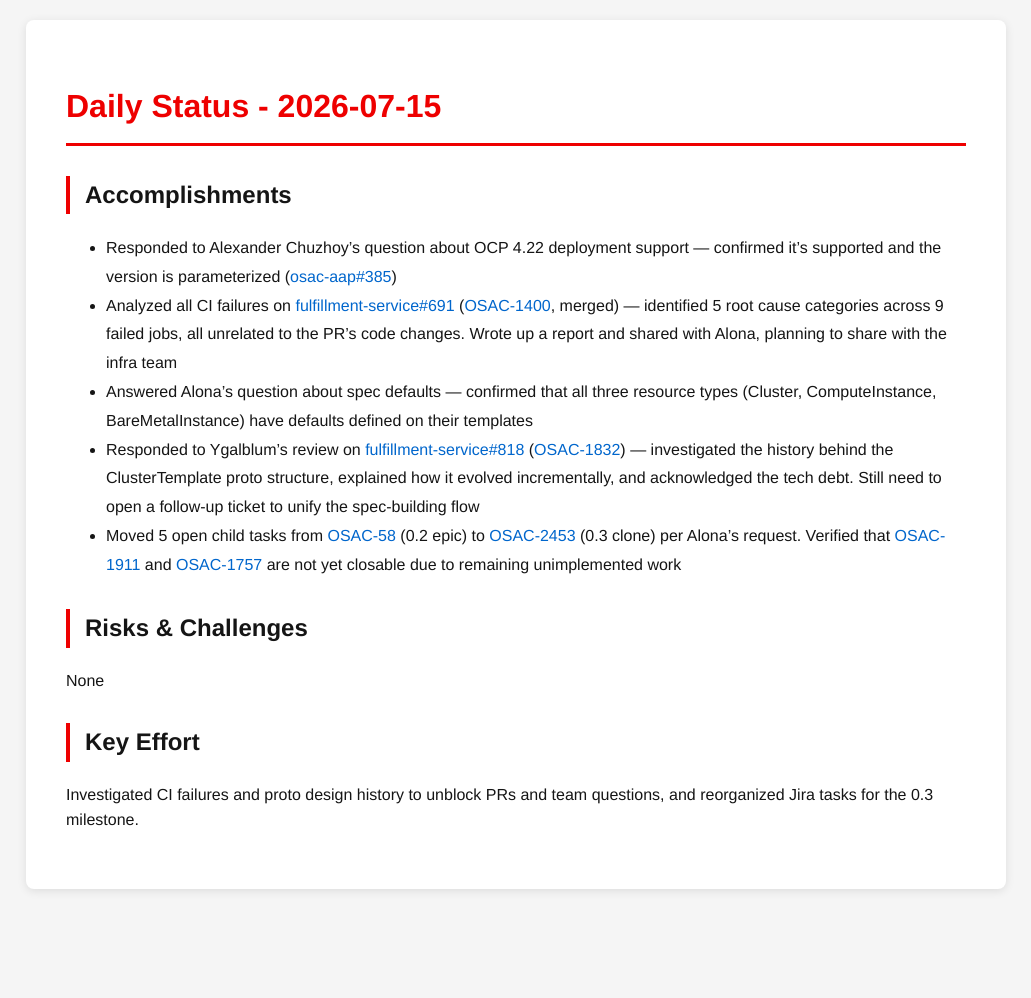
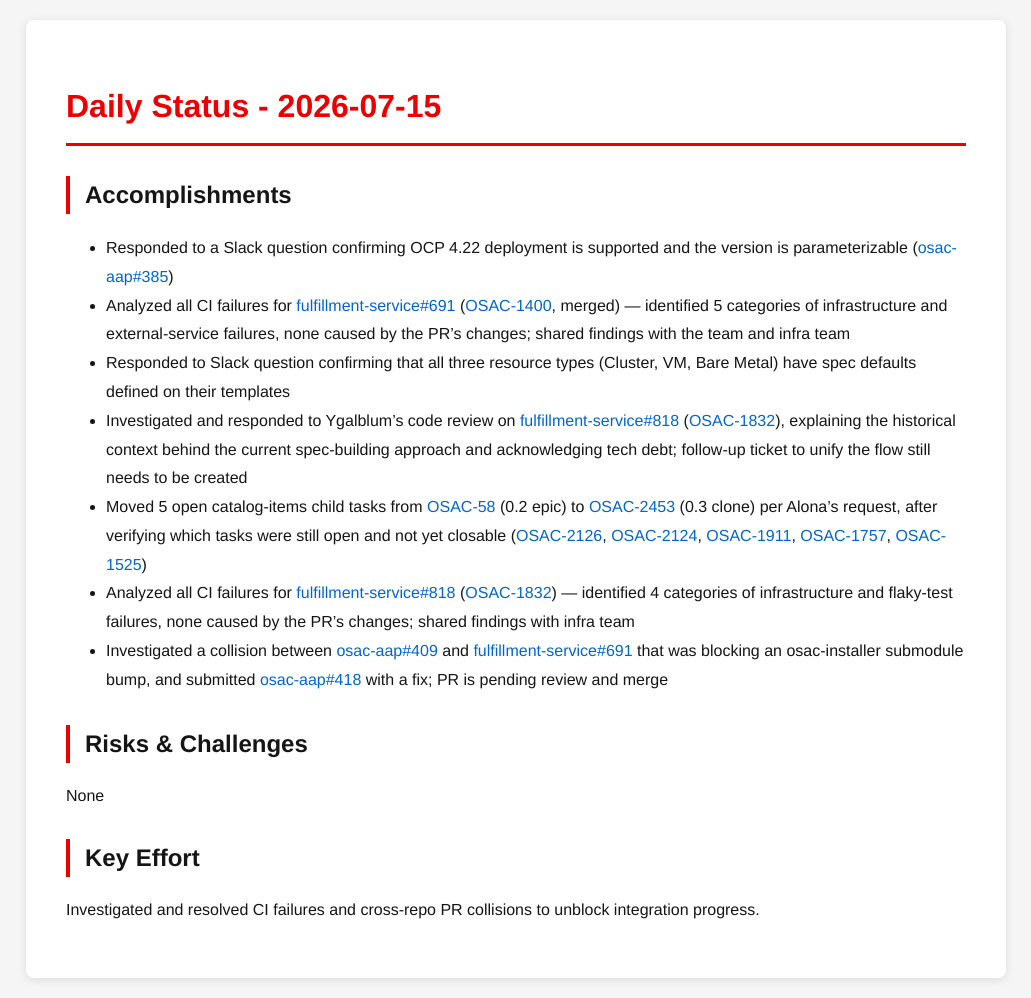
Before and after one commit to tzvatot/daily-status, a Jekyll site: the page built from 2026-07-15.md, in a window 1280 px wide. Shown: the whole page, without its empty margins (124-1155 px from the left). Built offline with Jekyll 4.4.1, drawn with Linux system fonts in a browser that asks for light colours; before the commit the page ends 909 px from its top, so only the background shows below that.

Commit message:
Daily status update - 2026-07-15

```diff
--- a/2026-07-15.md
+++ b/2026-07-15.md
@@ -7,14 +7,16 @@
 # Daily Status - 2026-07-15
 
 ## Accomplishments
-- Responded to Alexander Chuzhoy's question about OCP 4.22 deployment support — confirmed it's supported and the version is parameterized ([osac-aap#385](https://github.com/osac-project/osac-aap/pull/385))
-- Analyzed all CI failures on [fulfillment-service#691](https://github.com/osac-project/fulfillment-service/pull/691) ([OSAC-1400](https://redhat.atlassian.net/browse/OSAC-1400), merged) — identified 5 root cause categories across 9 failed jobs, all unrelated to the PR's code changes. Wrote up a report and shared with Alona, planning to share with the infra team
-- Answered Alona's question about spec defaults — confirmed that all three resource types (Cluster, ComputeInstance, BareMetalInstance) have defaults defined on their templates
-- Responded to Ygalblum's review on [fulfillment-service#818](https://github.com/osac-project/fulfillment-service/pull/818) ([OSAC-1832](https://redhat.atlassian.net/browse/OSAC-1832)) — investigated the history behind the ClusterTemplate proto structure, explained how it evolved incrementally, and acknowledged the tech debt. Still need to open a follow-up ticket to unify the spec-building flow
-- Moved 5 open child tasks from [OSAC-58](https://redhat.atlassian.net/browse/OSAC-58) (0.2 epic) to [OSAC-2453](https://redhat.atlassian.net/browse/OSAC-2453) (0.3 clone) per Alona's request. Verified that [OSAC-1911](https://redhat.atlassian.net/browse/OSAC-1911) and [OSAC-1757](https://redhat.atlassian.net/browse/OSAC-1757) are not yet closable due to remaining unimplemented work
+- Responded to a Slack question confirming OCP 4.22 deployment is supported and the version is parameterizable ([osac-aap#385](https://github.com/osac-project/osac-aap/pull/385))
+- Analyzed all CI failures for [fulfillment-service#691](https://github.com/osac-project/fulfillment-service/pull/691) ([OSAC-1400](https://redhat.atlassian.net/browse/OSAC-1400), merged) — identified 5 categories of infrastructure and external-service failures, none caused by the PR's changes; shared findings with the team and infra team
+- Responded to Slack question confirming that all three resource types (Cluster, VM, Bare Metal) have spec defaults defined on their templates
+- Investigated and responded to Ygalblum's code review on [fulfillment-service#818](https://github.com/osac-project/fulfillment-service/pull/818) ([OSAC-1832](https://redhat.atlassian.net/browse/OSAC-1832)), explaining the historical context behind the current spec-building approach and acknowledging tech debt; follow-up ticket to unify the flow still needs to be created
+- Moved 5 open catalog-items child tasks from [OSAC-58](https://redhat.atlassian.net/browse/OSAC-58) (0.2 epic) to [OSAC-2453](https://redhat.atlassian.net/browse/OSAC-2453) (0.3 clone) per Alona's request, after verifying which tasks were still open and not yet closable ([OSAC-2126](https://redhat.atlassian.net/browse/OSAC-2126), [OSAC-2124](https://redhat.atlassian.net/browse/OSAC-2124), [OSAC-1911](https://redhat.atlassian.net/browse/OSAC-1911), [OSAC-1757](https://redhat.atlassian.net/browse/OSAC-1757), [OSAC-1525](https://redhat.atlassian.net/browse/OSAC-1525))
+- Analyzed all CI failures for [fulfillment-service#818](https://github.com/osac-project/fulfillment-service/pull/818) ([OSAC-1832](https://redhat.atlassian.net/browse/OSAC-1832)) — identified 4 categories of infrastructure and flaky-test failures, none caused by the PR's changes; shared findings with infra team
+- Investigated a collision between [osac-aap#409](https://github.com/osac-project/osac-aap/pull/409) and [fulfillment-service#691](https://github.com/osac-project/fulfillment-service/pull/691) that was blocking an osac-installer submodule bump, and submitted [osac-aap#418](https://github.com/osac-project/osac-aap/pull/418) with a fix; PR is pending review and merge
 
 ## Risks & Challenges
 None
 
 ## Key Effort
-Investigated CI failures and proto design history to unblock PRs and team questions, and reorganized Jira tasks for the 0.3 milestone.
+Investigated and resolved CI failures and cross-repo PR collisions to unblock integration progress.
```
